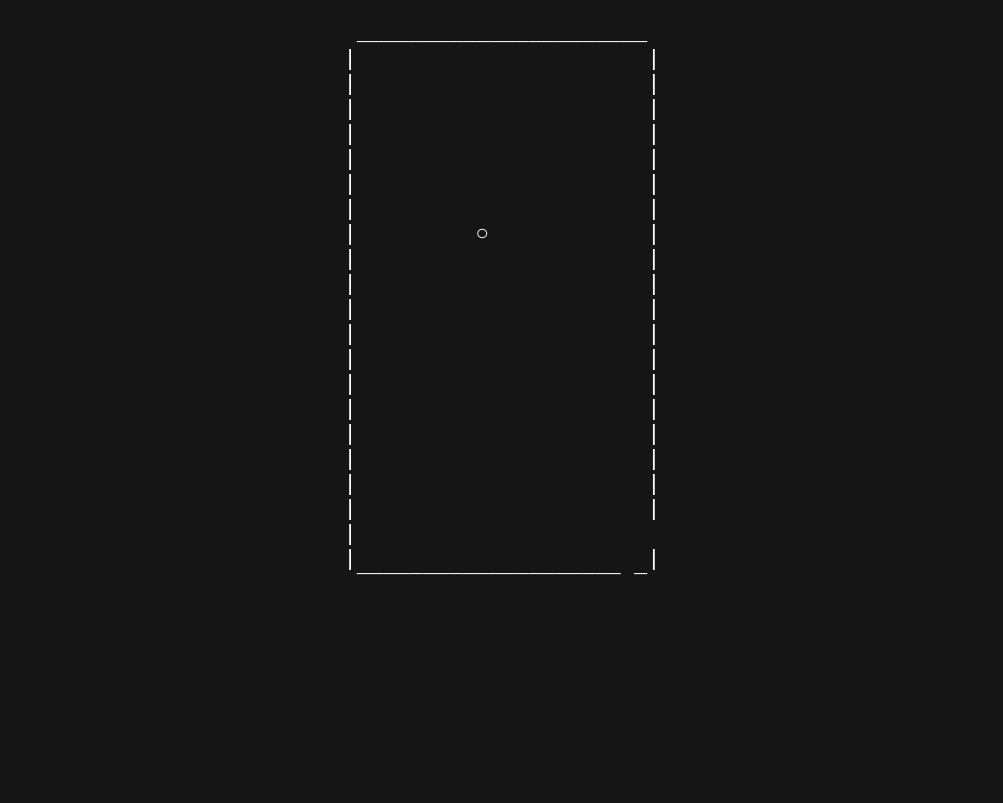
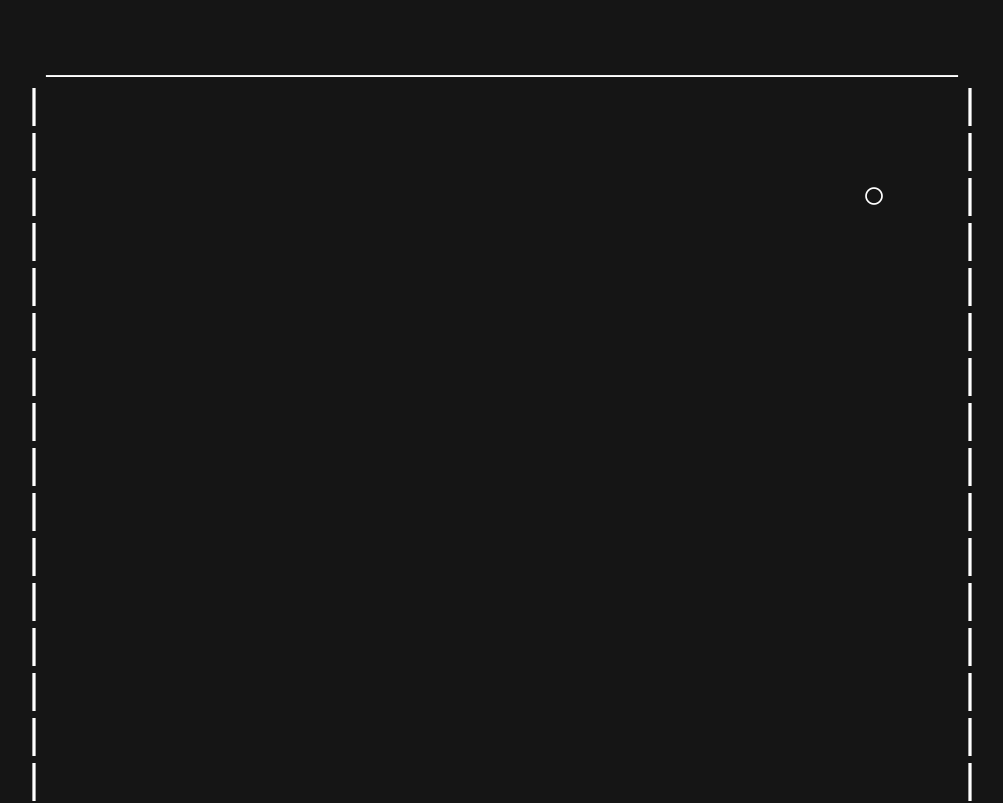
Before and after one commit to Tangshii/ascii_website, a SvelteKit app: page / in a window 1280 px wide. Shown: the top 803 px of the page, without its empty margins (138-1141 px from the left). Built offline with nearby package versions, Linux system fonts and the light colour scheme.

Commit message:
updated to look better

```diff
--- a/src/asciiComponents/AsciiDriver.svelte
+++ b/src/asciiComponents/AsciiDriver.svelte
@@ -97,7 +97,7 @@
 		background-color: #151515;
 		color: #fff;
 		font-family: monospace;
-		font-size: 22px;
+		font-size: 30pt;
 		/* white-space: pre-wrap; */
 	}
 	pre {
--- a/src/routes/+page.svelte
+++ b/src/routes/+page.svelte
@@ -3,7 +3,7 @@
 </script>
 
 <main>
-	<AsciiDriver rowAmount={24} colAmount={22}></AsciiDriver>
+	<AsciiDriver rowAmount={40} colAmount={20}></AsciiDriver>
 </main>
 
 <style>
@@ -11,7 +11,7 @@
 		background-color: #151515;
 		color: #fff;
 		font-family: monospace;
-		font-size: 22px;
+		font-size: 30pt;
 		/* white-space: pre-wrap; */
 	}
 </style>
```
